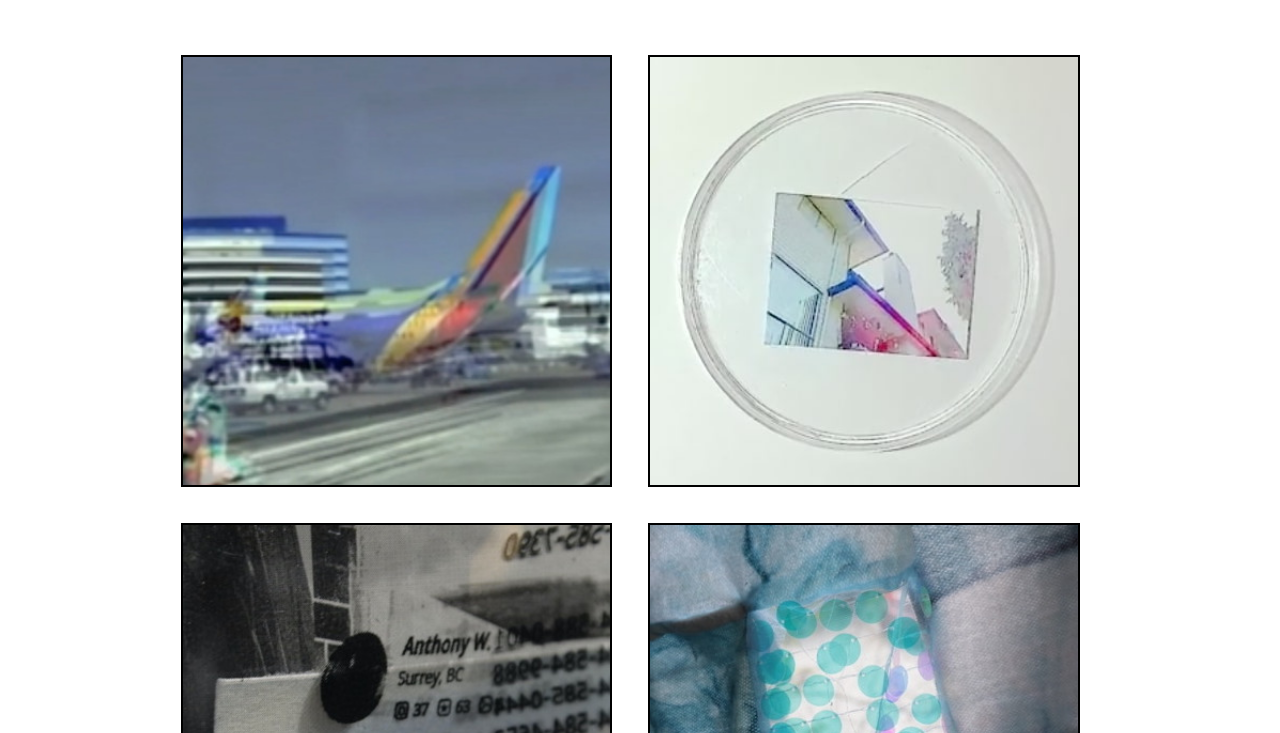
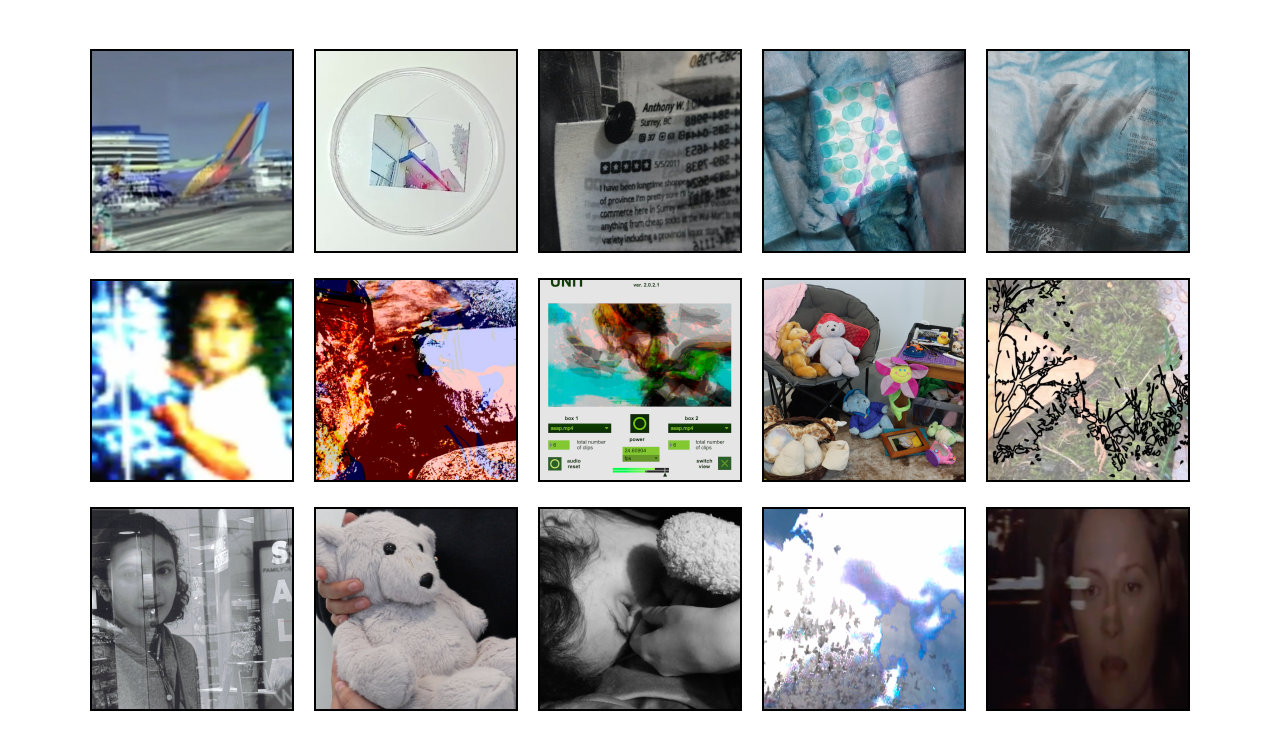
Before and after one commit to bnnuys/bnnuys.github.io, a plain HTML site: page works.html in a window 1280 px wide. Shown: the part 202-935 px from the top of the page. Drawn offline with Linux system fonts and the light colour scheme; a web font is replaced by a local one.

Commit message:
Works Rehaul
I finally fixed it by making it flex boxes...

```diff
--- a/style.css
+++ b/style.css
@@ -33,16 +33,22 @@ a {
 }
 
 #cover {
-  width: 80%;
-  height: 80%;
-  margin: 0 auto;
+  padding: 10px;
 }
 
 #cover > a > img {
-  float: inline-flex;
   border: 2px solid black;
-  width: 45%;
-  margin: 1.66%;
+  width: 200px;
+}
+
+@media only screen and (max-width: 600px) {
+  #cover > a > img {
+    border: 2px solid black;
+    width: 100px;
+  }
+}
+
+.content { grid-area: content;
 }
 
 img.front {
@@ -75,5 +81,3 @@ img.about {
 }
 
 .header { grid-area: header; }
-
-.content { grid-area: content; }
--- a/works.html
+++ b/works.html
@@ -4,6 +4,13 @@
   <style>
   @import url('https://fonts.googleapis.com/css2?family=Faustina&display=swap');
 
+  .content { grid-area: content;
+  display: flex;
+  width: auto;
+  flex-wrap: wrap;
+  align-items: center;
+  justify-content: center;
+}
   </style>
     <meta charset="UTF-8">
     <meta name="viewport" content="width=device-width, initial-scale=1.0">
@@ -29,20 +36,50 @@
         <div class="content">
                 <div id="cover">
                 <a href ="/works/planes"><img src="/pieces/planes.jpeg"></a>
+                </div>
+                <div id="cover">
                 <a href ="/works/home"><img src="/pieces/home.jpg"></a>
+                </div>
+                <div id="cover">
                 <a href ="/works/gtc"><img src="/pieces/gtc.jpg"></a>
+                </div>
+                <div id="cover">
                 <a href ="/works/aug"><img src="/pieces/aug.jpg"></a>
+                </div>
+                <div id="cover">
                 <a href ="/works/wdy"><img src="/pieces/wdy.jpg"></a>
+                </div>
+                <div id="cover">
                 <a href ="/works/casita"><img src="/pieces/casita.jpg"></a>
+                </div>
+                <div id="cover">
                 <a href ="/works/springsoon"><img src="/pieces/springsoon.jpeg"></a>
+                </div>
+                <div id="cover">
                 <a href ="/works/mpu"><img src="/pieces/mpu.jpeg"></a>
+                </div>
+                <div id="cover">
                 <a href ="/works/hw"><img src="/pieces/hw.jpeg"></a>
+                </div>
+                <div id="cover">
                 <a href ="/works/sky"><img src="/pieces/sky.jpeg"></a>
+                </div>
+                <div id="cover">
                 <a href ="/works/sg"><img src="/pieces/sg.jpeg"></a>
+                </div>
+                <div id="cover">
                 <a href ="/works/bear"><img src="/pieces/bear.jpeg"></a>
+                </div>
+                <div id="cover">
                 <a href ="/works/oas"><img src="/pieces/oas.jpeg"></a>
+                </div>
+                <div id="cover">
                 <a href ="/works/db"><img src="/pieces/db.jpeg"></a>
+                </div>
+                <div id="cover">
                 <a href ="/works/iscoming"><img src="/pieces/iscoming.jpeg"></a>
+                </div>
+                <div id="cover">
                 <a href ="/works/grwm"><img src="/pieces/grwm.jpeg"></a>
               </div>
         </div>
```
Also changed, not shown: contact.html (+0 -2 lines), 1 other file.
